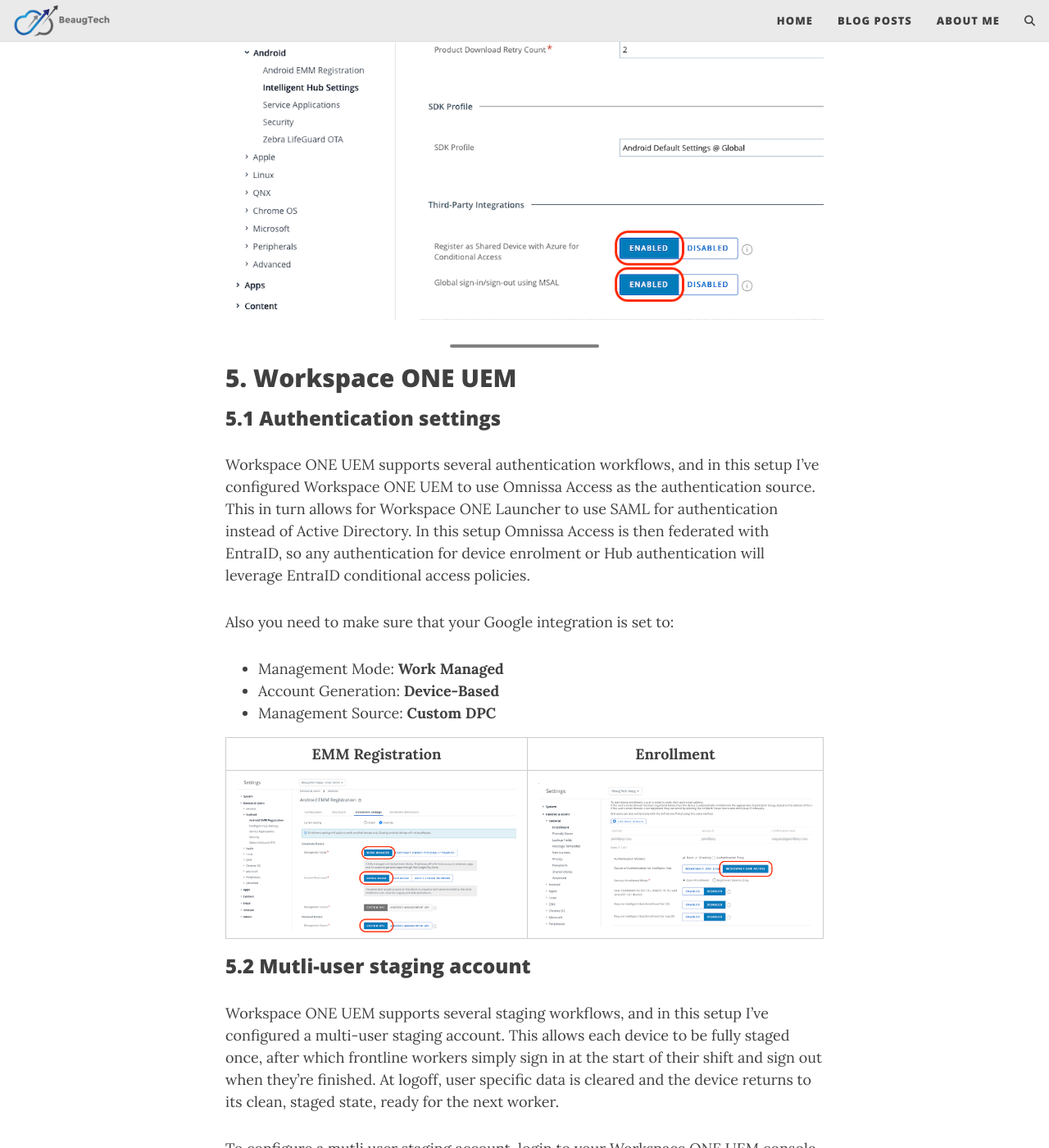
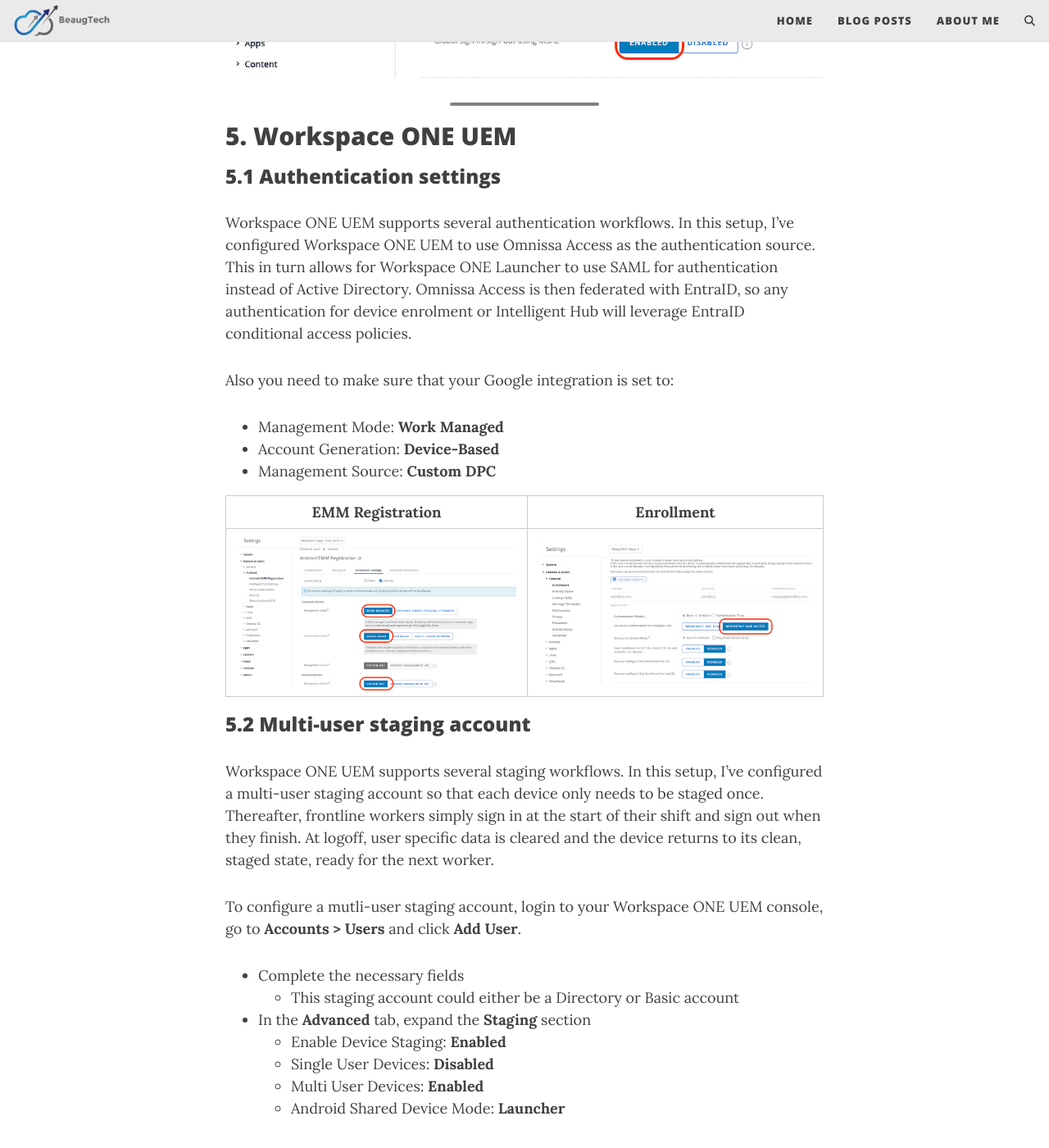
Before and after one commit to Matt95B/blog, a Jekyll site: the page built from _posts/2025-11-19-Launcher-CICO-MSAL-KAM.md, in a window 1280 px wide and 1400 px high, scrolled down 10965 px. Shown: the whole window at 82% size. Built offline with Jekyll 4.4.1, drawn with Linux system fonts in a browser that asks for light colours; comment, search, counter and statistics services are not loaded; some of the changed text lies outside the part shown.

Commit message:
update
Signed-off-by: Mathieu Beaugrand <189304497+Matt95B@users.noreply.github.com>

```diff
--- a/_posts/2025-11-19-Launcher-CICO-MSAL-KAM.md
+++ b/_posts/2025-11-19-Launcher-CICO-MSAL-KAM.md
@@ -7,14 +7,11 @@
 comments: true
 author: Mathieu Beaugrand
 ---
-![](http://blog.beaugtech.com/assets/img/under-construction.jpg)
-
 I was recently invited to present at a Samsung Expert training event to demonstrate how solutions from Omnissa seamlessly integrate with and enhance the capabilities of Samsung Knox. To support this presentation, I built a full demo environment showcasing how KME (Knox Mobile Enrollment), KSP (Knox Service Plugin), and KAM (Knox Authentication Manager) when combined with Workspace ONE create a powerful, end-to-end solution uniquely positioned to address frontline workforce needs.
 
-This solution is made up of several key components, each playing a critical role in enabling secure, efficient, and scalable device operations.
-It ultimately provides a simple login screen, workers can “check out” a device at the start of their shift and automatically receive the apps, policies, and permissions assigned to their role. When the shift ends, “checking in” the device clears personal data and returns it to a clean, ready-for-the-next-user state. This reduces device sprawl, ensures consistent user experiences, and maintains strong data privacy.
+This solution is made up of several key components, each playing a critical role in enabling secure, efficient, and scalable device operations. Once configured, workers can simply “check out” a device at the start of their shift by login in, automatically receive the apps, policies, and permissions assigned to their role. When the shift ends, “checking in” the device clears personal data and returns it to a clean, ready-for-the-next-user state. This reduces device sprawl, ensures consistent user experiences, and maintains strong data privacy.
 
-The section below provides a high-level overview of the components making up the solutions, while the remainder of this blog will dive deeper into some of the configuration details.
+The section below provides a high-level overview of the components making up the solutions, while the remainder of this blog will dive deeper into the configuration details.
 
 - Identity
     - On-premises Active Directory (AD) synchronised to EntraID via cloud sync
@@ -155,7 +152,7 @@
 The [Microsoft Authentication Library (MSAL)](https://learn.microsoft.com/en-us/entra/msal/android/) is a modern authentication framework developed by Microsoft that enables apps to securely sign in users. By enabling Microsoft SSO for shared Android devices, your shift workers can seamlessly sign into mobile applications when they check-out (sign-in) a shared device. This feature enables single sign-on into:
 - Many first-party Microsoft apps, such as Microsoft Teams.
     - A list of first-party Microsoft apps that support this mode of single sign-on can be found [here](https://learn.microsoft.com/en-us/entra/msal/android/shared-devices#microsoft-applications-that-support-shared-device-mode).
-- Any other application that supports Microsoft’s Shared Device Mode using the Microsoft Authentication Library (MSAL).
+- Any other application that supports Microsoft’s shared device mode using the Microsoft Authentication Library (MSAL).
 
 ### 4.1 Configure Microsoft SSO
 To configure Microsoft SSO, login to your Workspace ONE UEM console, go to **Groups & Settings > All Settings > System > Enterprise Integration > Directory Services**.
@@ -240,8 +238,7 @@
 
 ## 5. Workspace ONE UEM
 ### 5.1 Authentication settings
-Workspace ONE UEM supports several authentication workflows, and in this setup I’ve configured Workspace ONE UEM to use Omnissa Access as the authentication source. This in turn allows for Workspace ONE Launcher to use SAML for authentication instead of Active Directory.
-In this setup Omnissa Access is then federated with EntraID, so any authentication for device enrolment or Hub authentication will leverage EntraID conditional access policies.
+Workspace ONE UEM supports several authentication workflows. In this setup, I’ve configured Workspace ONE UEM to use Omnissa Access as the authentication source. This in turn allows for Workspace ONE Launcher to use SAML for authentication instead of Active Directory. Omnissa Access is then federated with EntraID, so any authentication for device enrolment or Intelligent Hub will leverage EntraID conditional access policies.
 
 Also you need to make sure that your Google integration is set to:
 - Management Mode: **Work Managed**
@@ -252,10 +249,10 @@
 |:-------------------:|:-------------------:|
 | [![](http://blog.beaugtech.com/assets/img/2025-11-19-Launcher-CICO-MSAL-KAM/WS1-Settings-EMMRegistration.png)](http://blog.beaugtech.com/assets/img/2025-11-19-Launcher-CICO-MSAL-KAM/WS1-Settings-EMMRegistration.png) | [![](http://blog.beaugtech.com/assets/img/2025-11-19-Launcher-CICO-MSAL-KAM/WS1-Settings-Enrollment.png)](http://blog.beaugtech.com/assets/img/2025-11-19-Launcher-CICO-MSAL-KAM/WS1-Settings-Enrollment.png) |
 
-### 5.2 Mutli-user staging account
-Workspace ONE UEM supports several staging workflows, and in this setup I’ve configured a multi-user staging account. This allows each device to be fully staged once, after which frontline workers simply sign in at the start of their shift and sign out when they’re finished. At logoff, user specific data is cleared and the device returns to its clean, staged state, ready for the next worker.
+### 5.2 Multi-user staging account
+Workspace ONE UEM supports several staging workflows. In this setup, I’ve configured a multi-user staging account so that each device only needs to be staged once. Thereafter, frontline workers simply sign in at the start of their shift and sign out when they finish. At logoff, user specific data is cleared and the device returns to its clean, staged state, ready for the next worker.
 
-To configure a mutli user staging account, login to your Workspace ONE UEM console, go to **Accounts > Users** and click **Add User**.
+To configure a mutli-user staging account, login to your Workspace ONE UEM console, go to **Accounts > Users** and click **Add User**.
 
 - Complete the necessary fields
     - This staging account could either be a Directory or Basic account
@@ -296,7 +293,7 @@
 
 ![](http://blog.beaugtech.com/assets/img/2025-11-19-Launcher-CICO-MSAL-KAM/WS1-Settings-SDK.png)
 
-### 5.5 Worksapce ONE Launcher
+### 5.5 Workspace ONE Launcher
 Now onto the last piece of the puzzle, configuring Workspace ONE Launcher to customise the device layout.
 
 Workspace ONE Launcher is a customisable Android home screen to give organisations tighter control over corporate and frontline devices. By replacing the standard Android launcher, it allows IT teams to present only approved apps, apply kiosk settings, and lock down system settings to ensure a secure, task-focused environment. This creates a simpler experience for workers, reduces distractions, strengthens security, and ensures devices stay consistent and compliant. With flexible branding options Launcher is an ideal solution for retail, logistics, field services, and any scenario where devices need to stay focused, secure, and easy to use.
```
Also changed, not shown: other parts of _posts/2025-11-19-Launcher-CICO-MSAL-KAM.md (+3 -2 lines).
